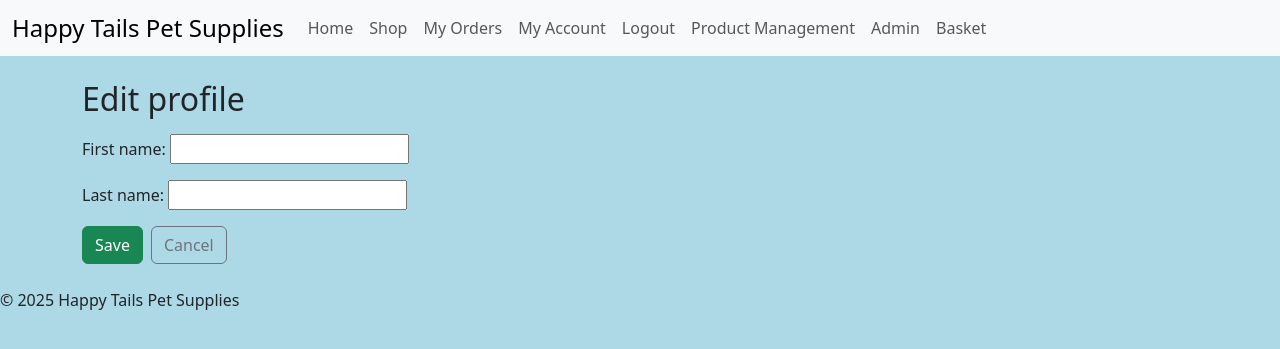
After one commit to TheRealMcCall/happy_tails, a Django app: page /profile/edit/ in a window 1280 px wide. The commit adds this page. Shown: the top 349 px of the page. Run offline with Django 3.2, Linux system fonts and the light colour scheme; the visitor is signed in with stand-in values (Sample User, id 1); data comes from the database, SQL or seed files in the repository.

Commit message:
Feat: firstname and last name can now be updated

```diff
--- a/profiles/forms.py
+++ b/profiles/forms.py
@@ -6,7 +6,7 @@ class ProfileForm(forms.ModelForm):
     """Form for user profile details"""
     class Meta:
         model = Profile
-        fields = ["first_name", "last_name", "Phone_number"]
+        fields = ["first_name", "last_name",]
 
 
 class AddressForm(forms.ModelForm):
--- a/profiles/templates/profiles/profile.html
+++ b/profiles/templates/profiles/profile.html
@@ -3,7 +3,7 @@
 <div class="container my-4">
     <div class="d-flex justify-content-between align-items-center">
         <h2>My Account</h2>
-        <a class="btn btn-outline-secondary" href="">Edit profile</a>
+        <a class="btn btn-outline-secondary" href="{% url 'profiles:profile_edit' %}">Edit profile</a>
     </div>
 
     <div class="row mt-3">
--- /dev/null
+++ b/profiles/templates/profiles/profile_form.html
@@ -0,0 +1,14 @@
+{% extends "base.html" %}
+{% block content %}
+<div class="container my-4">
+    <h2>Edit profile</h2>
+    <form method="post" class="mt-3">
+        {% csrf_token %}
+        {{ form.as_p }}
+        <div class="d-flex gap-2">
+            <button class="btn btn-success" type="submit">Save</button>
+            <a class="btn btn-outline-secondary" href="{% url 'profiles:profile' %}">Cancel</a>
+        </div>
+    </form>
+</div>
+{% endblock %}
--- a/profiles/urls.py
+++ b/profiles/urls.py
@@ -5,4 +5,5 @@ app_name = "profiles"
 
 urlpatterns = [
     path("", views.profile, name="profile"),
+    path("edit/", views.profile_edit, name="profile_edit"),
 ]
--- a/profiles/views.py
+++ b/profiles/views.py
@@ -1,6 +1,7 @@
 from django.contrib.auth.decorators import login_required
-from django.shortcuts import render, get_object_or_404
+from django.shortcuts import render, get_object_or_404, redirect
 from .models import Profile, Address
+from .forms import ProfileForm
 
 
 @login_required
@@ -13,3 +14,16 @@ def profile(request):
         "profiles/profile.html",
         {"profile": prof, "addresses": addresses},
     )
+
+
+def profile_edit(request):
+    """Page to edit profile"""
+    profile = get_object_or_404(Profile, user=request.user)
+    if request.method == "POST":
+        form = ProfileForm(request.POST, instance=profile)
+        if form.is_valid():
+            form.save()
+            return redirect("profiles:profile")
+    else:
+        form = ProfileForm(instance=profile)
+    return render(request, "profiles/profile_form.html", {"form": form})
```
